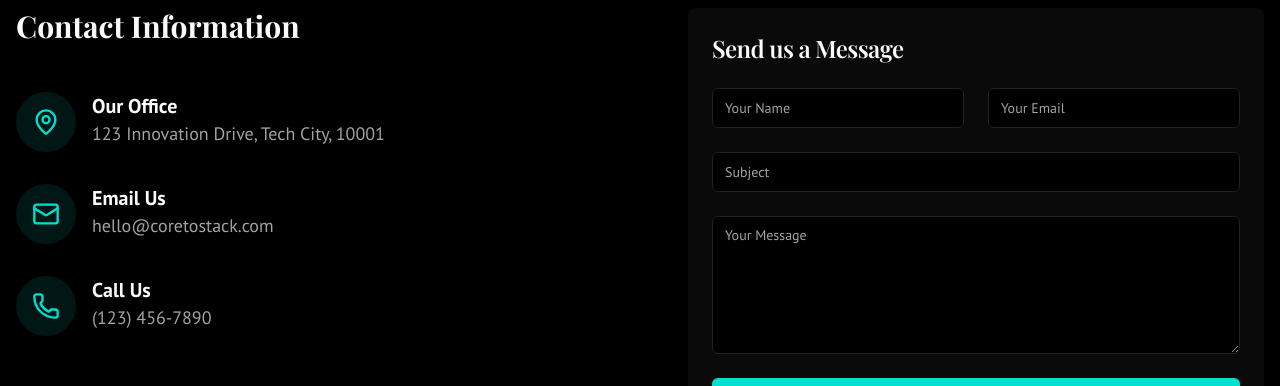
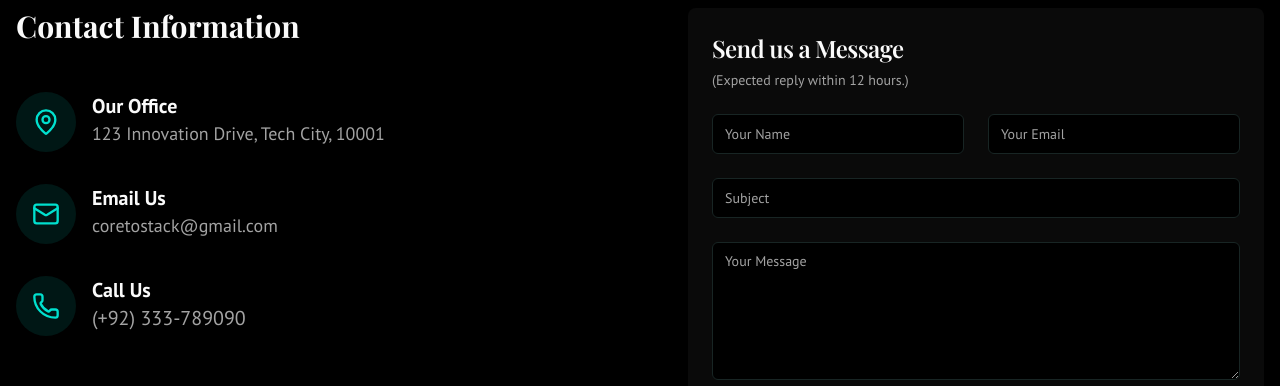
Before and after one commit to zobi404/coretostack, a Next.js app: page /contact in a window 1280 px wide. Shown: the part 381-767 px from the top of the page. Built offline with nearby package versions, Linux system fonts and the light colour scheme; no server answers; a web font is replaced by a local one.

Commit message:
final version

```diff
--- a/src/app/about/page.tsx
+++ b/src/app/about/page.tsx
@@ -24,7 +24,7 @@ export default function AboutPage() {
         <div className="grid md:grid-cols-2 gap-12 md:gap-16 items-center">
           <div className="relative">
              <Image
-              src="https://placehold.co/600x600.png"
+              src="/about.jpg"
               alt="Team collaboration"
               width={600}
               height={600}
--- a/src/app/contact/page.tsx
+++ b/src/app/contact/page.tsx
@@ -31,7 +31,7 @@ export default function ContactPage() {
                     </div>
                     <div>
                         <h3 className="text-xl font-semibold">Email Us</h3>
-                        <p className="text-muted-foreground text-lg">hello@coretostack.com</p>
+                        <p className="text-muted-foreground text-lg">coretostack@gmail.com</p>
                     </div>
                 </div>
                 <div className="flex items-start gap-4">
@@ -40,7 +40,7 @@ export default function ContactPage() {
                     </div>
                     <div>
                         <h3 className="text-xl font-semibold">Call Us</h3>
-                        <p className="text-muted-foreground text-lg">(123) 456-7890</p>
+                        <p className="text-muted-foreground text-xl">(+92) 333-789090</p>
                     </div>
                 </div>
             </div>
@@ -50,6 +50,7 @@ export default function ContactPage() {
             <Card className="bg-card border-none shadow-xl">
                 <CardHeader>
                     <CardTitle className="font-headline text-2xl">Send us a Message</CardTitle>
+                    <p className="text-muted-foreground text-sm">(Expected reply within 12 hours.)</p>
                 </CardHeader>
                 <CardContent>
                    <ContactForm />
--- a/src/app/portfolio/[id]/PortfolioDetailClient.tsx
+++ b/src/app/portfolio/[id]/PortfolioDetailClient.tsx
@@ -94,7 +94,7 @@ export default function PortfolioDetailClient({ id }: { id: string }) {
 
        {item.carouselImageUrls && item.carouselImageUrls.length > 0 && (
          <div className="mt-24">
-          <h2 className="font-headline text-3xl font-bold mb-8 text-center">Project Gallery</h2>
+          <h2 className="font-headline text-3xl font-bold mb-8 text-center">Project Snapshots</h2>
           <Carousel className="w-full max-w-4xl mx-auto" opts={{ loop: true }}>
               <CarouselContent>
               {item.carouselImageUrls.map((url, index) => (
```
Also changed, not shown: public/about.jpg (added).
